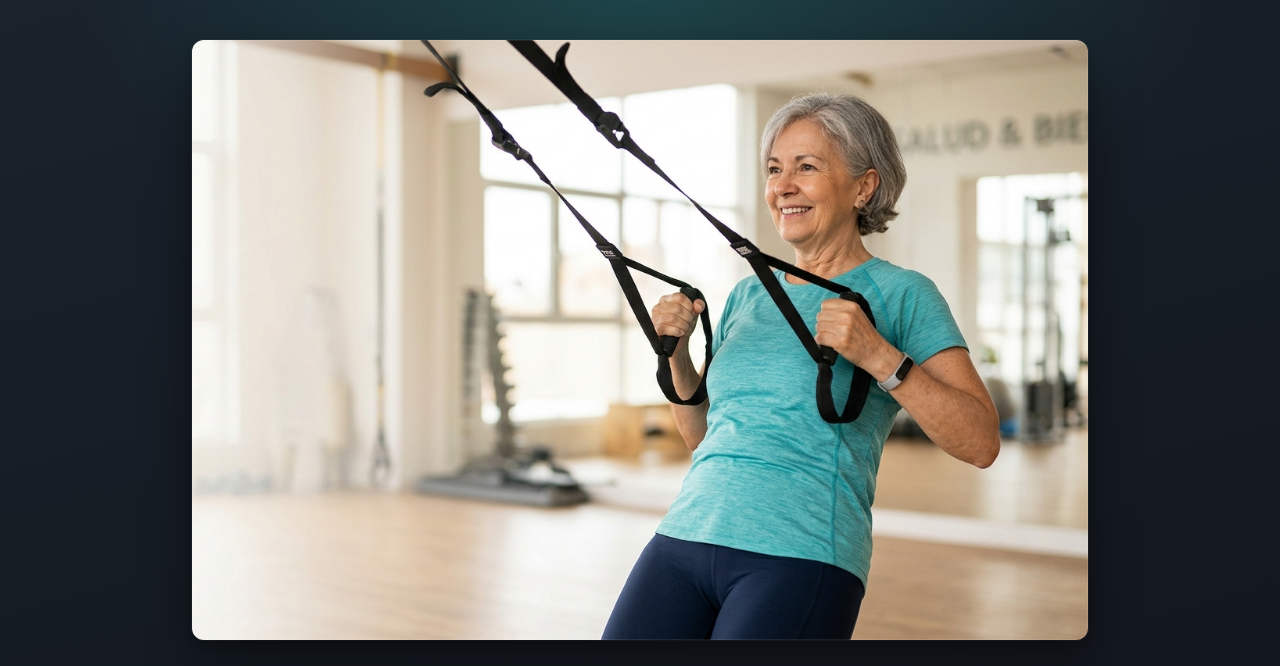
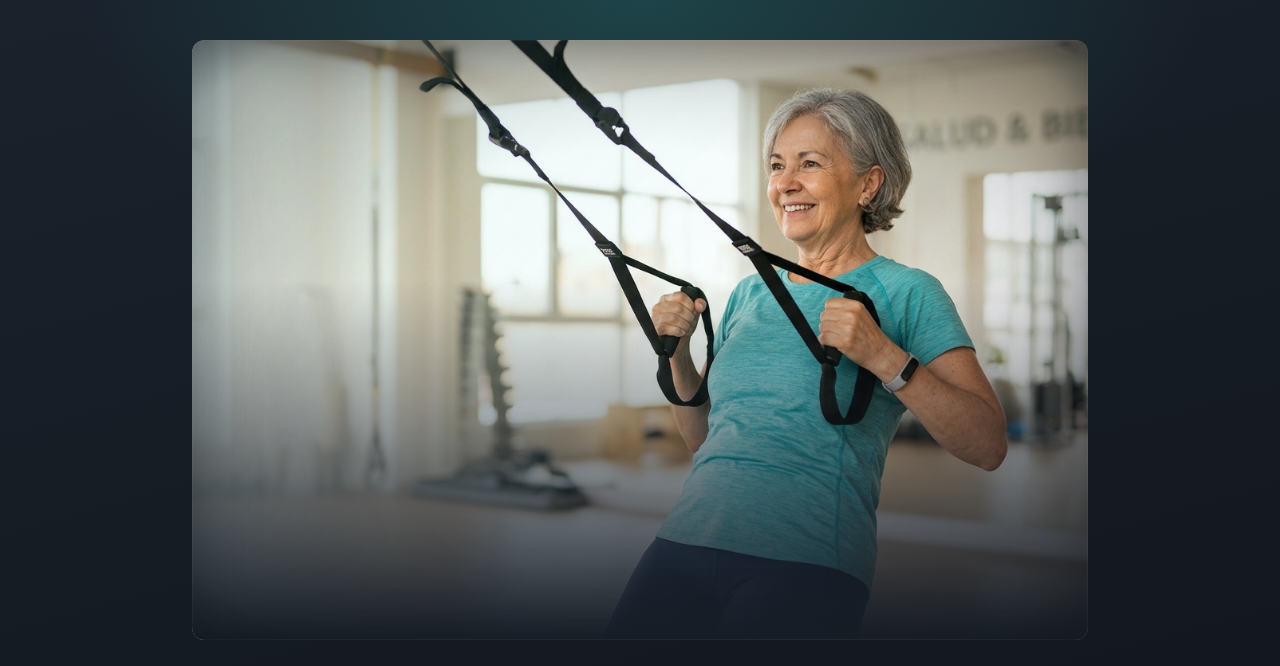
Before and after one commit to amolinasalazar/Saturninas-es, a plain HTML site: page index.html in a window 1280 px wide. Shown: the top 666 px of the page. Drawn offline with Linux system fonts and the light colour scheme.

Commit message:
UPDATE additonal stylyng to the main image

```diff
--- a/index.html
+++ b/index.html
@@ -55,16 +55,55 @@
         height: clamp(16rem, 75dvh, 48rem);
         border-radius: var(--radius);
         overflow: hidden;
-        box-shadow: 0 4px 6px rgba(0, 0, 0, 0.15), 0 20px 50px rgba(0, 0, 0, 0.45),
-          0 0 0 1px rgba(255, 255, 255, 0.06);
+        /* Soft outer shadow that fades into the background */
+        box-shadow: 0 8px 32px rgba(0, 0, 0, 0.4),
+          0 0 80px rgba(46, 196, 182, 0.08);
+        /* Feathered mask for smooth edge blending */
+        -webkit-mask-image: radial-gradient(
+          ellipse 90% 90% at 50% 50%,
+          black 70%,
+          transparent 100%
+        );
+        mask-image: radial-gradient(
+          ellipse 90% 90% at 50% 50%,
+          black 70%,
+          transparent 100%
+        );
+      }
+      .hero-img::before {
+        content: "";
+        position: absolute;
+        inset: 0;
+        border-radius: inherit;
+        /* Soft vignette that blends edges with background */
+        background: radial-gradient(
+            ellipse 80% 80% at 50% 50%,
+            transparent 40%,
+            rgba(18, 22, 28, 0.4) 100%
+          ),
+          linear-gradient(
+            to top,
+            var(--bg-mid) 0%,
+            transparent 60%
+          ),
+          linear-gradient(
+            135deg,
+            rgba(46, 196, 182, 0.12) 0%,
+            transparent 70%
+          );
+        pointer-events: none;
+        z-index: 1;
       }
       .hero-img::after {
         content: "";
         position: absolute;
         inset: 0;
         border-radius: inherit;
-        box-shadow: inset 0 0 0 1px rgba(255, 255, 255, 0.08);
+        /* Soft inner glow instead of hard border */
+        box-shadow: inset 0 0 60px rgba(18, 22, 28, 0.5),
+          inset 0 0 0 1px rgba(255, 255, 255, 0.06);
         pointer-events: none;
+        z-index: 2;
       }
       .hero-img img {
         width: 100%;
@@ -72,6 +111,16 @@
         object-fit: cover;
         object-position: center 30%;
         display: block;
+        position: relative;
+        z-index: 0;
+        /* Slight scale for smoother edge blending */
+        transform: scale(1.02);
+        /* Smooth transition on load */
+        transition: transform 0.6s ease;
+      }
+      /* Subtle zoom on hover for depth */
+      .hero-img:hover img {
+        transform: scale(1.05);
       }
       .headline {
         text-align: center;
```
